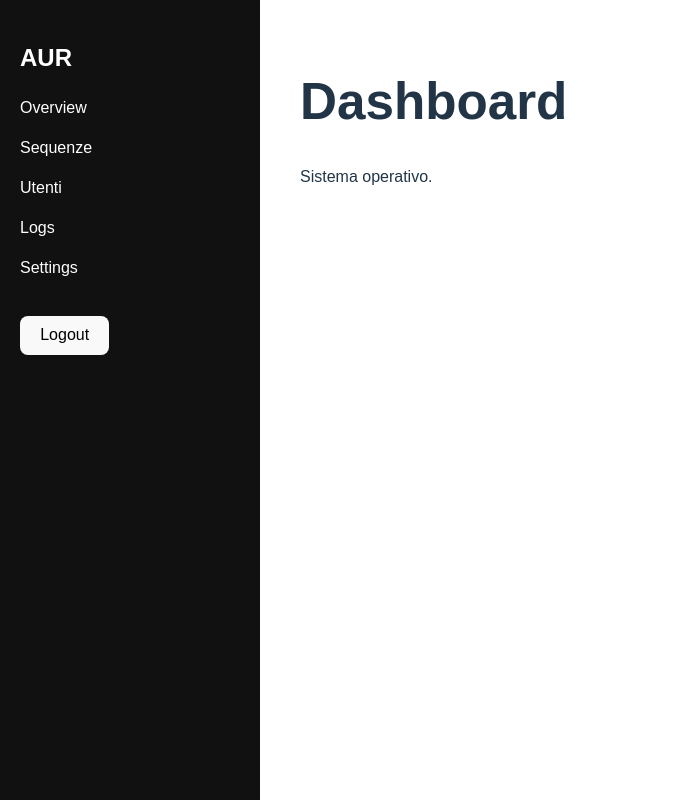
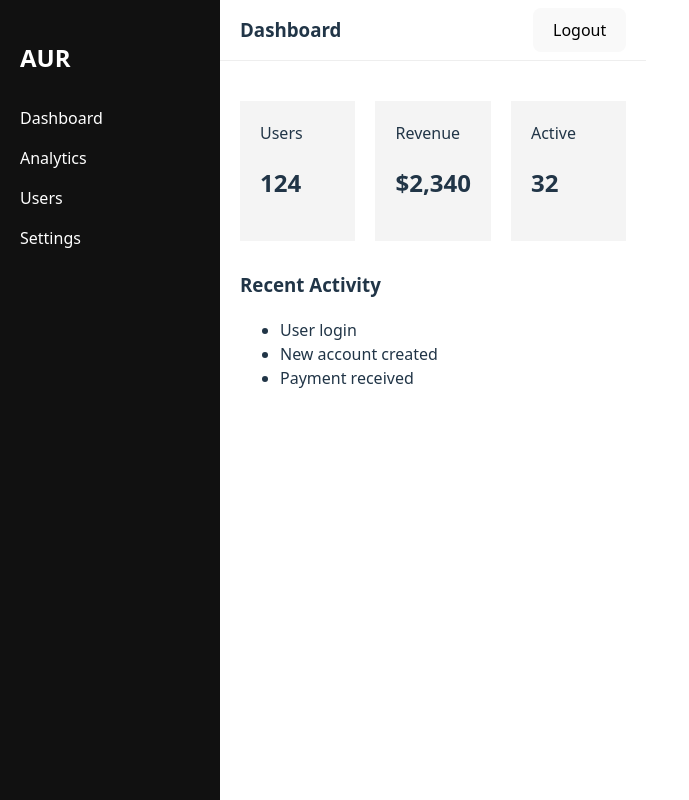
Before and after one commit to aurelgraal4/aur-edentech, a React (Vite) app: page /dashboard in a window 1280 px wide. Shown: the whole page, without its empty margins (0-689 px from the left). Built offline with nearby package versions, Linux system fonts and the light colour scheme; sample sign-in values are in the browser's storage.

Commit message:
dashboard structure

```diff
--- /dev/null
+++ b/src/components/dashboard/Activity.tsx
@@ -0,0 +1,13 @@
+export default function Activity() {
+      return (
+          <div style={{marginTop:30}}>
+                <h3>Recent Activity</h3>
+
+                      <ul>
+                              <li>User login</li>
+                                      <li>New account created</li>
+                                              <li>Payment received</li>
+                                                    </ul>
+                                                        </div>
+                                                          )
+                                                          }
--- /dev/null
+++ b/src/components/dashboard/Sidebar.tsx
@@ -0,0 +1,21 @@
+export default function Sidebar() {
+      return (
+          <div style={{
+                width: "220px",
+                      background: "#111",
+                            color: "white",
+                                  height: "100vh",
+                                        padding: "20px",
+                                              boxSizing: "border-box"
+                                                  }}>
+                                                        <h2>AUR</h2>
+
+                                                              <div style={{marginTop:30}}>
+                                                                      <p>Dashboard</p>
+                                                                              <p>Analytics</p>
+                                                                                      <p>Users</p>
+                                                                                              <p>Settings</p>
+                                                                                                    </div>
+                                                                                                        </div>
+                                                                                                          )
+                                                                                                          }
--- /dev/null
+++ b/src/components/dashboard/Stats.tsx
@@ -0,0 +1,25 @@
+export default function Stats() {
+      return (
+          <div style={{
+                display:"grid",
+                      gridTemplateColumns:"repeat(3,1fr)",
+                            gap:"20px",
+                                  marginTop:"20px"
+                                      }}>
+                                            <div style={{background:"#f4f4f4",padding:20}}>
+                                                    Users
+                                                            <h2>124</h2>
+                                                                  </div>
+
+                                                                        <div style={{background:"#f4f4f4",padding:20}}>
+                                                                                Revenue
+                                                                                        <h2>$2,340</h2>
+                                                                                              </div>
+
+                                                                                                    <div style={{background:"#f4f4f4",padding:20}}>
+                                                                                                            Active
+                                                                                                                    <h2>32</h2>
+                                                                                                                          </div>
+                                                                                                                              </div>
+                                                                                                                                )
+                                                                                                                                }
--- /dev/null
+++ b/src/components/dashboard/Topbar.tsx
@@ -0,0 +1,23 @@
+export default function Topbar() {
+      return (
+          <div style={{
+                height: "60px",
+                      borderBottom: "1px solid #eee",
+                            display: "flex",
+                                  alignItems: "center",
+                                        justifyContent: "space-between",
+                                              padding: "0 20px"
+                                                  }}>
+                                                        <h3>Dashboard</h3>
+
+                                                              <button
+                                                                      onClick={()=>{
+                                                                                localStorage.removeItem("auth")
+                                                                                          window.location.href="/"
+                                                                                                  }}
+                                                                                                        >
+                                                                                                                Logout
+                                                                                                                      </button>
+                                                                                                                          </div>
+                                                                                                                            )
+                                                                                                                            }
--- a/src/pages/Dashboard.tsx
+++ b/src/pages/Dashboard.tsx
@@ -1,42 +1,25 @@
-import { useNavigate } from "react-router-dom"
+import Sidebar from "../components/dashboard/Sidebar"
+import Topbar from "../components/dashboard/Topbar"
+import Stats from "../components/dashboard/Stats"
+import Activity from "../components/dashboard/Activity"
 
 export default function Dashboard() {
-  const navigate = useNavigate()
+  return (
+      <div style={{display:"flex"}}>
 
-    const logout = () => {
-        localStorage.removeItem("session")
-            navigate("/")
-              }
+            <Sidebar />
 
-                return (
-                    <div style={{ display: "flex", height: "100vh", fontFamily: "sans-serif" }}>
+                  <div style={{flex:1}}>
 
-                                {/* Sidebar */}
-                                      <div style={{
-                                              width: "220px",
-                                                      background: "#111",
-                                                              color: "white",
-                                                                      padding: "20px"
-                                                                            }}>
-                                                                                    <h2>AUR</h2>
+                          <Topbar />
 
-                                                                                            <p>Overview</p>
-                                                                                                    <p>Sequenze</p>
-                                                                                                            <p>Utenti</p>
-                                                                                                                    <p>Logs</p>
-                                                                                                                            <p>Settings</p>
+                                  <div style={{padding:20}}>
+                                            <Stats />
+                                                      <Activity />
+                                                              </div>
 
-                                                                                                                                    <button onClick={logout} style={{ marginTop: 20 }}>
-                                                                                                                                              Logout
-                                                                                                                                                      </button>
-                                                                                                                                                            </div>
+                                                                    </div>
 
-                                                                                                                                                                  {/* Content */}
-                                                                                                                                                                        <div style={{ flex: 1, padding: "40px" }}>
-                                                                                                                                                                                <h1>Dashboard</h1>
-                                                                                                                                                                                        <p>Sistema operativo.</p>
-                                                                                                                                                                                              </div>
-
-                                                                                                                                                                                                  </div>
-                                                                                                                                                                                                    )
-                                                                                                                                                                                                    }
+                                                                        </div>
+                                                                          )
+                                                                          }
```
